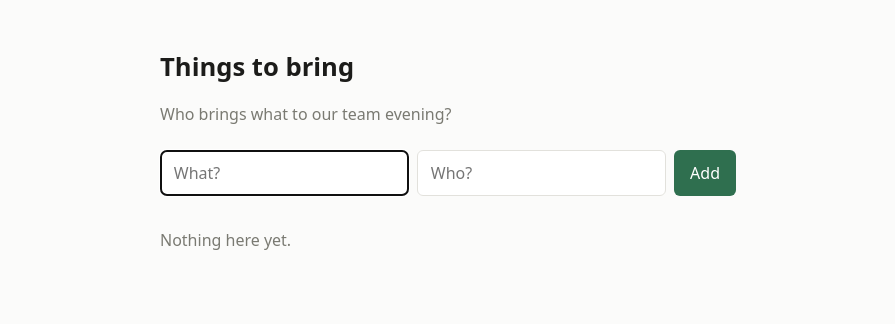
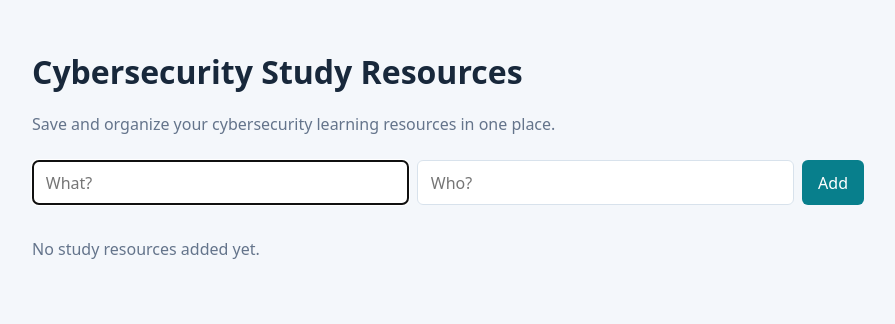
Before and after one commit to mudt-cm104-2026-winter/team-02, a Python web app: template app/templates/index.html in a window 1280 px wide. Shown: the top 324 px of the page, without its empty margins (192-1087 px from the left). Run offline with Jinja, Linux system fonts and the light colour scheme; the template is opened without the code that fills it, so the values that code supplies are empty.

Commit message:
Update cybersecurity page design

```diff
--- a/app/static/style.css
+++ b/app/static/style.css
@@ -1,9 +1,9 @@
 :root {
-  --bg: #fbfbfa;
-  --fg: #1c1c1a;
-  --muted: #7a7a72;
-  --line: #e2e1dc;
-  --accent: #2f6f4f;
+  --bg: #f4f7fb;
+  --fg: #18283b;
+  --muted: #64748b;
+  --line: #d8e2ec;
+  --accent: #087f8c;
 }
 
 * { box-sizing: border-box; }
@@ -16,9 +16,9 @@ body {
   font: 16px/1.5 system-ui, -apple-system, "Segoe UI", sans-serif;
 }
 
-main { max-width: 36rem; margin: 0 auto; }
+main { max-width: 52rem; margin: 0 auto; }
 
-h1 { font-size: 1.6rem; margin: 0 0 .25rem; }
+h1 { font-size: 2rem; margin: 0 0 .25rem; }
 
 .intro, .empty { color: var(--muted); }
 
--- a/app/templates/index.html
+++ b/app/templates/index.html
@@ -3,13 +3,13 @@
 <head>
   <meta charset="utf-8">
   <meta name="viewport" content="width=device-width, initial-scale=1">
-  <title>Things to bring</title>
+  <title>Cybersecurity Study Resources</title>
   <link rel="stylesheet" href="/static/style.css">
 </head>
 <body>
   <main>
-    <h1>Things to bring</h1>
-    <p class="intro">Who brings what to our team evening?</p>
+    <h1>Cybersecurity Study Resources</h1>
+    <p class="intro">Save and organize your cybersecurity learning resources in one place.</p>
 
     <form class="add" action="/add" method="post">
       <input name="thing" placeholder="What?" required autocomplete="off" autofocus>
@@ -29,7 +29,7 @@
       </tbody>
     </table>
     {% else %}
-    <p class="empty">Nothing here yet.</p>
+    <p class="empty">No study resources added yet.</p>
     {% endif %}
   </main>
 </body>
```
